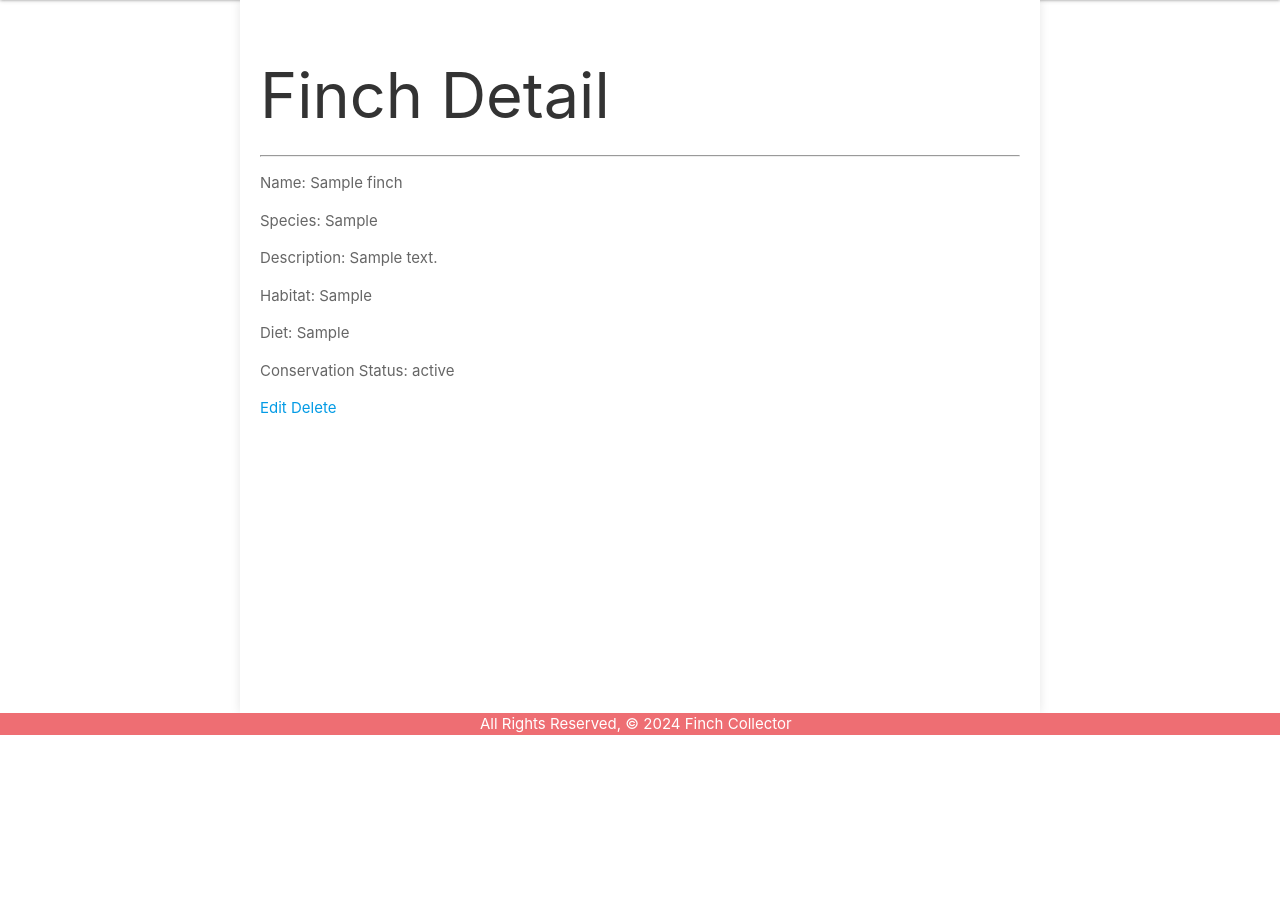
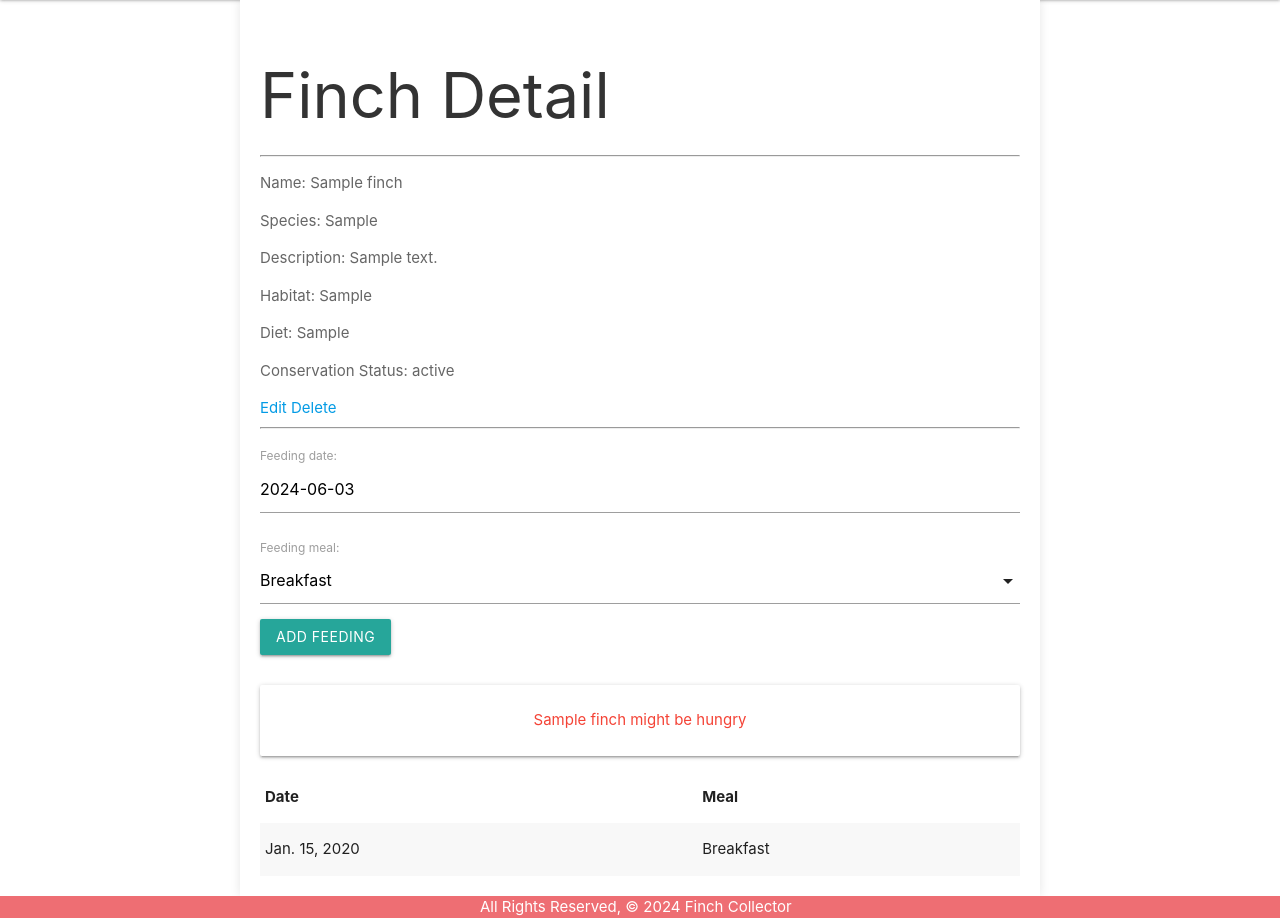
Before and after one commit to akyeshi/fitchcollector, a Django app: page /finch/1/ in a window 1280 px wide. Shown: the part 65-983 px from the top of the page. Before the commit the page ends 800 px from the top, so only its background shows below. Run offline with Django 5.2, Linux system fonts and the light colour scheme; tables that the repository leaves empty hold one stand-in row (values such as "Sample post").

Commit message:
finchcollector part 4/5 done

```diff
--- a/main_app/admin.py
+++ b/main_app/admin.py
@@ -1,5 +1,6 @@
 from django.contrib import admin
-from .models import Finch
+from .models import Finch, Feeding
 
 # Register your models here.
 admin.site.register(Finch)
+admin.site.register(Feeding)
--- /dev/null
+++ b/main_app/forms.py
@@ -0,0 +1,9 @@
+# forms.py
+
+from django.forms import ModelForm
+from .models import Feeding
+
+class FeedingForm(ModelForm):
+  class Meta:
+    model = Feeding
+    fields = ['date', 'meal']
--- a/main_app/models.py
+++ b/main_app/models.py
@@ -1,5 +1,6 @@
 from django.db import models
 from django.urls import reverse
+from datetime import date
 
 # Create your models here.
 
@@ -17,3 +18,33 @@ class Finch(models.Model):
 
     def get_absolute_url(self):
         return reverse('detail', kwargs={'finch_id': self.id})
+
+    def fed_for_today(self):
+        return self.feeding_set.filter(date=date.today()).count() == len(MEALS)
+
+
+MEALS = (
+    ('B', 'Breakfast'),
+    ('L', 'Lunch'),
+    ('D', 'Dinner')
+)
+
+
+class Feeding(models.Model):
+    date = models.DateField('feeding date')
+    meal = models.CharField(
+        'feeding meal',
+        max_length=1,
+        choices=MEALS,
+        default=MEALS[0][0]
+    )
+    # Create a finch_id FK
+    finch = models.ForeignKey(Finch, on_delete=models.CASCADE)
+
+    def __str__(self):
+        # get_meal_display where is it coming from
+        return f"{self.get_meal_display()} on {self.date}"
+
+    # change the default sort
+    class Meta:
+      ordering = ['-date']
--- a/main_app/templates/base.html
+++ b/main_app/templates/base.html
@@ -8,6 +8,7 @@
   <title>Finch Collector</title>
   <link rel="stylesheet" href="https://cdnjs.cloudflare.com/ajax/libs/materialize/1.0.0/css/materialize.min.css">
   <link rel="stylesheet" type="text/css" href="{% static 'css/style.css' %}">
+  <script src="https://cdnjs.cloudflare.com/ajax/libs/materialize/1.0.0/js/materialize.min.js"></script>
 </head>
 <body>
 
--- a/main_app/templates/finches/detail.html
+++ b/main_app/templates/finches/detail.html
@@ -3,6 +3,7 @@
 {% extends 'base.html' %}
 {% block content %}
 
+<!------------------------ Finch Detail  ------------------------->
 <h1>Finch Detail</h1>
 <div>
   <hr>
@@ -17,6 +18,56 @@
   <a href="{% url 'finches_update' finch.id %}">Edit</a>
   <a href="{% url 'finches_delete' finch.id %}">Delete</a>
 </div>
+<hr />
 
+<!------------------------ Feeding Form  ------------------------->
+<div class="col s6">
+  <!-- New Markup Below -->
+  <form action="{% url 'add_feeding' finch.id %}" method="POST">
+    {% csrf_token %}
+    <!-- Render the inputs -->
+    {{ feeding_form.as_p }}
+    <input type="submit" class="btn" value="Add Feeding">
+  </form>
+  <!-- New Markup Above -->
+
+  <!------------------------ conditional rending of text  ------------------------->
+  <br>
+    {% if finch.fed_for_today %}
+      <div class="card-panel teal-text center-align">{{finch.name}} has been fed all meals for today</div>
+    {% else %}
+      <div class="card-panel red-text center-align">{{finch.name}} might be hungry</div>
+    {% endif %}
+
+  <!--------------- Feeding displayed after form submission ---------------->
+  <table class="striped">
+    <thead>
+      <tr><th>Date</th><th>Meal</th></tr>
+    </thead>
+    <tbody>
+      {% for feeding in finch.feeding_set.all %}
+        <tr>
+          <td>{{feeding.date}}</td>
+          <td>{{feeding.get_meal_display}}</td>
+        </tr>
+      {% endfor %}
+    </tbody>
+  </table>
+</div>
+
+<!--------- Materialize CDN script to enable date picker & select input functionalities ---------->
+<script>
+  const dateEl = document.getElementById('id_date');
+  // M is Materialize's global variable
+  M.Datepicker.init(dateEl, {
+    format: 'yyyy-mm-dd',
+    defaultDate: new Date(),
+    setDefaultDate: true,
+    autoClose: true
+  });
+  // add additional JS to initialize select below
+  const selectEl = document.getElementById('id_meal');
+  M.FormSelect.init(selectEl);
+</script>
 
 {% endblock %}
--- a/main_app/urls.py
+++ b/main_app/urls.py
@@ -10,6 +10,6 @@ urlpatterns = [
     path('finches/create/', views.FinchCreate.as_view(), name='finches_create'),
     path('finches/<int:pk>/update/', views.FinchUpdate.as_view(), name='finches_update'),
     path('finches/<int:pk>/delete/', views.FinchDelete.as_view(), name='finches_delete'),
-
+    path('finches/<int:finch_id>/add_feeding/', views.add_feeding, name='add_feeding'),
 
 ]
--- a/main_app/views.py
+++ b/main_app/views.py
@@ -1,6 +1,7 @@
-from django.shortcuts import render
+from django.shortcuts import render, redirect
 from django.views.generic.edit import CreateView, UpdateView, DeleteView
 from .models import Finch
+from .forms import FeedingForm
 
 
 
@@ -24,8 +25,10 @@ def finches_index(request):
 
 def finches_detail(request, finch_id):
     finch = Finch.objects.get(id=finch_id)
+    feeding_form = FeedingForm()
     return render(request, 'finches/detail.html', {
-        'finch': finch
+        'finch': finch,
+        'feeding_form': feeding_form
     })
 
 class FinchCreate(CreateView):
@@ -41,3 +44,16 @@ class FinchUpdate(UpdateView):
 class FinchDelete(DeleteView):
     model = Finch
     success_url = '/finches'
+
+# add this new function below cats_detail
+def add_feeding(request, finch_id):
+    # create a ModelForm instance using the data in request.POST
+    form = FeedingForm(request.POST)
+    # validate the form
+    if form.is_valid():
+        # don't save the form to the db until it
+        # has the cat_id assigned
+        new_feeding = form.save(commit=False)
+        new_feeding.finch_id = finch_id
+        new_feeding.save()
+    return redirect('detail', finch_id=finch_id)
```
Also changed, not shown: main_app/migrations/0002_feeding.py (added), main_app/migrations/0003_alter_feeding_date_alter_feeding_meal.py (added), main_app/migrations/0004_alter_feeding_options.py (added).
